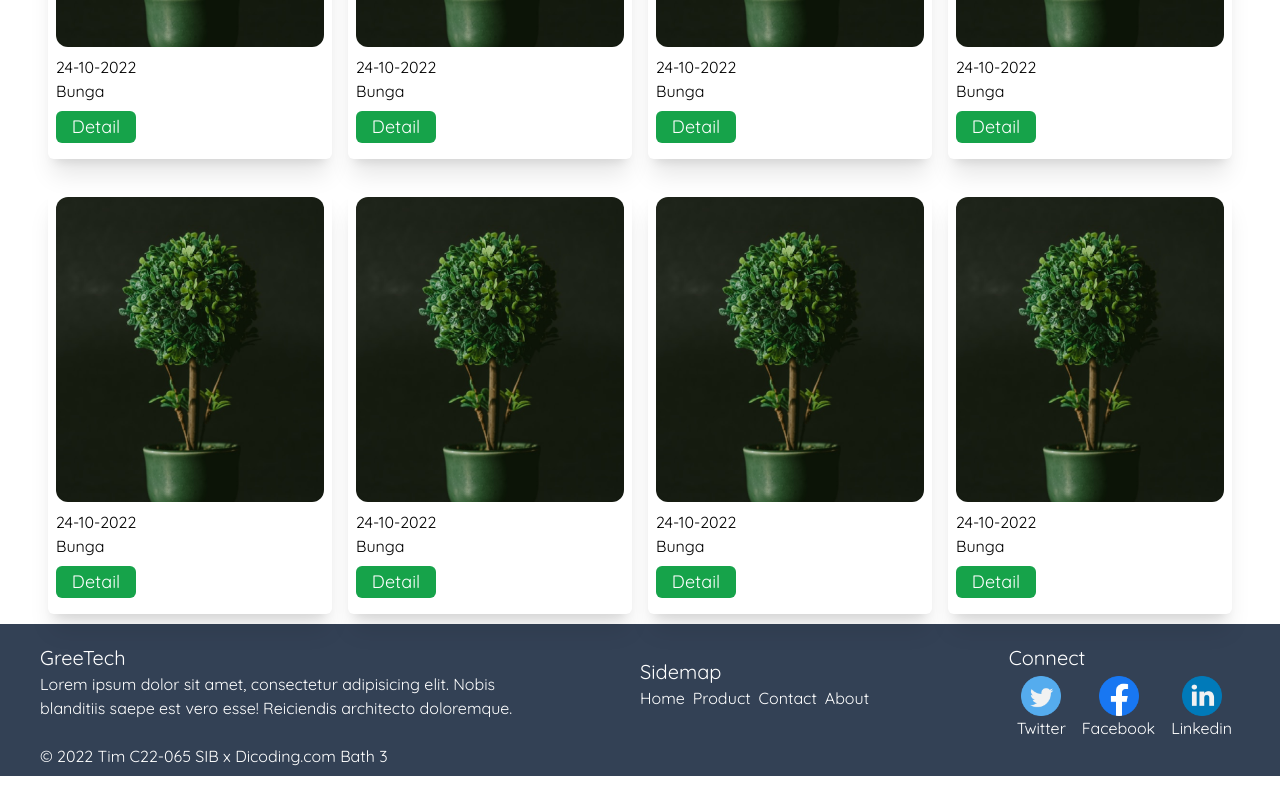
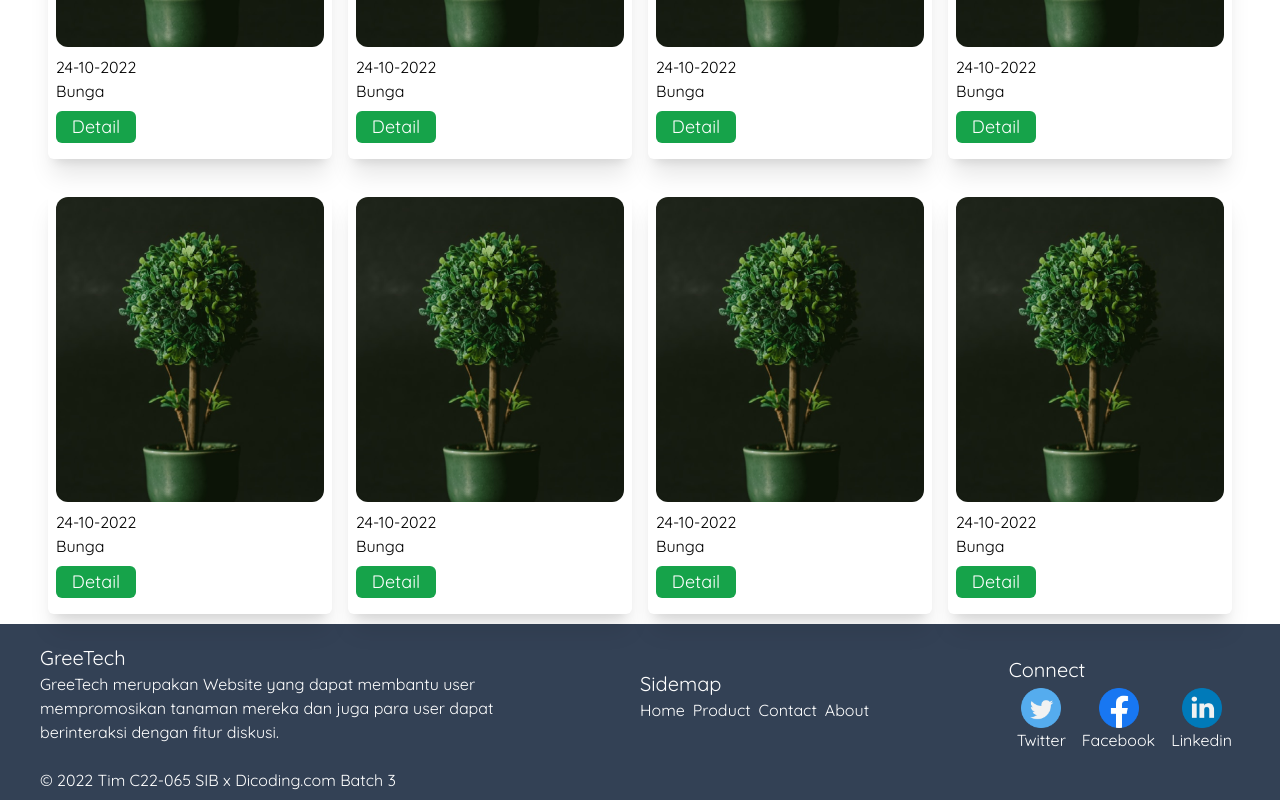
Before and after one commit to Suyud67/Capstone-GreeTech, a React (Create React App) app: page / in a window 1280 px wide. Shown: the part 1662-2462 px from the top of the page. Before the commit the page ends 2438 px from the top, so only its background shows below. Built offline with nearby package versions, Linux system fonts and the light colour scheme; a web font is replaced by a local one.

Commit message:
Perubahan deskripsi pada FooterTech.jsx
Perubahan deskripsi pada FooterTech.jsx pada aplikasi

```diff
--- a/src/component/FooterTech.jsx
+++ b/src/component/FooterTech.jsx
@@ -2,6 +2,7 @@ import React from "react";
 import twitter from "../img/twitter.png";
 import facebook from "../img/facebook.png";
 import linkedin from "../img/linkedin.png";
+import { Link } from "react-router-dom";
 
 export default function footerTech() {
   return (
@@ -11,19 +12,36 @@ export default function footerTech() {
           <div className="text">
             <h1 className="text-xl">GreeTech</h1>
             <p className="">
-              Lorem ipsum dolor sit amet, consectetur adipisicing elit. Nobis
-              blanditiis saepe est vero esse! Reiciendis architecto doloremque.
+            GreeTech merupakan Website yang dapat membantu user mempromosikan tanaman mereka dan juga para user dapat berinteraksi
+            dengan fitur diskusi.
             </p>
+            <br></br>
           </div>
         </div>
         <div className="flex items-center justify-between py-5 lg:w-2/4 lg:py-0">
           <div className="sidemap lg:mt-[-20px]">
             <h1 className="text-xl">Sidemap</h1>
             <div className="List lg:flex">
-              <h1 className="lg:mr-2">Home</h1>
-              <h1 className="lg:mr-2">Product</h1>
-              <h1 className="lg:mr-2">Contact</h1>
-              <h1 className="lg:mr-2">About</h1>
+              <h1 className="lg:mr-2">
+                <Link to="/">
+                  Home
+                </Link>
+              </h1>
+              <h1 className="lg:mr-2">
+                <Link to="/Product">
+                  Product
+                </Link>
+              </h1>
+              <h1 className="lg:mr-2">
+                <Link to="/Contact">
+                  Contact
+                </Link>
+              </h1>
+              <h1 className="lg:mr-2">
+              <Link to="/About">
+                  About
+                </Link>
+              </h1>
             </div>
           </div>
           <div className="connect ">
@@ -71,7 +89,7 @@ export default function footerTech() {
         </div>
       </div>
       <div className="copyright">
-        <span>&copy; 2022 Tim C22-065 SIB x Dicoding.com Bath 3</span>
+        <span>&copy; 2022 Tim C22-065 SIB x Dicoding.com Batch 3</span>
       </div>
     </div>
   );
```
